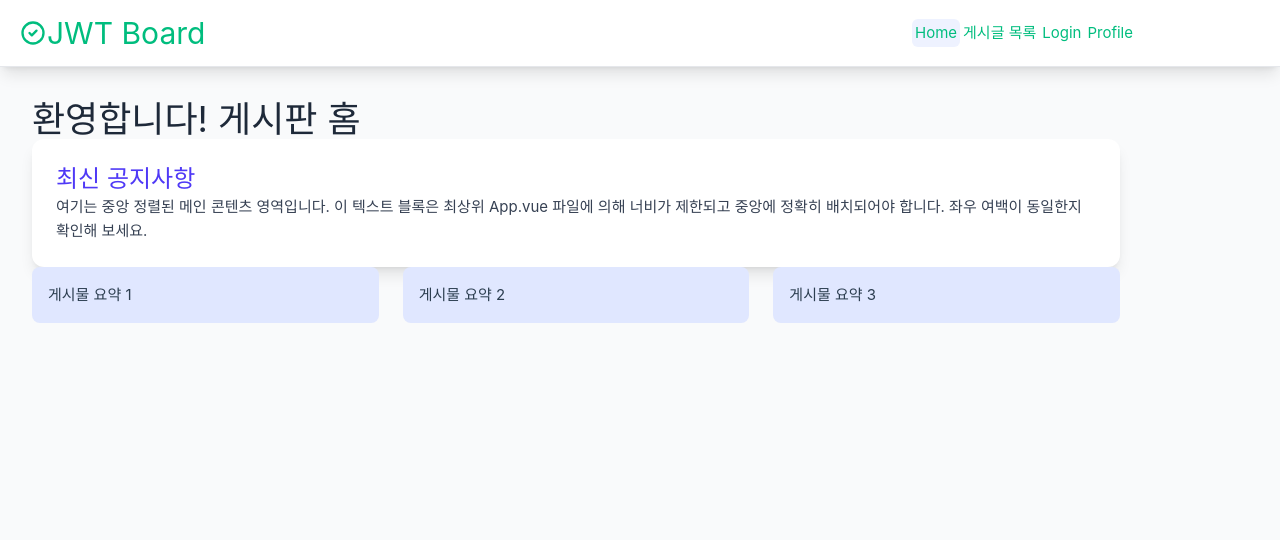
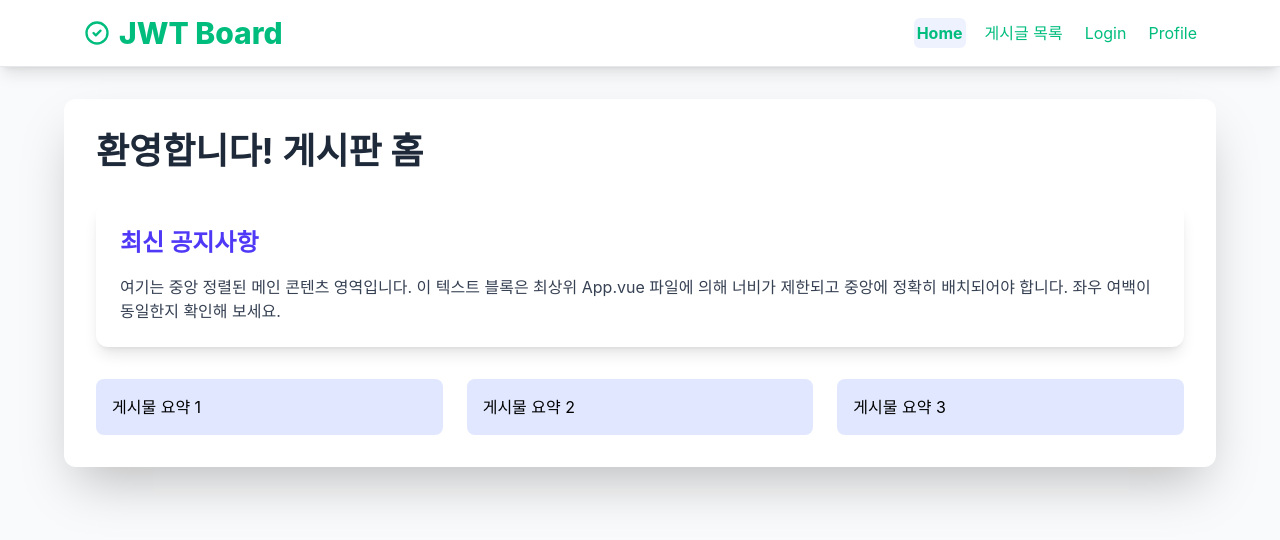
Before and after one commit to eeunha/one, a Vue app in the folder frontend/: page / in a window 1280 px wide. Shown: the top 540 px of the page. Built offline with nearby package versions, Linux system fonts and the light colour scheme.

Commit message:
fix: base.css 제거해서 화면에 중앙정렬

```diff
--- a/frontend/src/App.vue
+++ b/frontend/src/App.vue
@@ -5,64 +5,68 @@ import Navbar from '@/components/Navbar.vue'
 
 <template>
   <!--
-    ROOT CONTAINER FIX:
-    - min-h-screen: 최소한 화면 전체 높이를 채웁니다. (세로 문제 해결)
-    - w-full: 화면 전체 너비를 채웁니다. (가로 문제 해결)
-    - bg-gray-50: 이 전체 영역에 회색 배경을 적용합니다.
-    - 이전의 max-w-7xl, mx-auto, p-8 클래스는 제거되었습니다.
+    ROOT CONTAINER: min-h-screen, w-full, overflow-x-hidden 유지.
+    tailwind의 기본 스타일 리셋 덕분에 이제 깔끔하게 작동합니다.
   -->
-  <div id="app" class="min-h-screen w-full bg-gray-50">
+  <div id="app" class="min-h-screen w-full bg-gray-50 overflow-x-hidden">
 
-    <!--
-      HEADER:
-      - sticky: 상단 고정
-      - w-full: 배경색/그림자를 화면 전체에 늘립니다.
-      - border-b: 깔끔함을 위해 아래쪽에 얇은 경계선을 추가합니다.
-    -->
+    <!-- HEADER: 배경 확장을 위해 w-full 사용 -->
     <header class="bg-white shadow-lg sticky top-0 z-20 w-full border-b border-gray-200">
 
-      <!--
-        HEADER CONTENT WRAPPER:
-        - max-w-6xl: 콘텐츠의 최대 너비를 설정합니다 (976px보다 넓은 1152px).
-        - mx-auto: 콘텐츠를 항상 중앙에 정렬합니다.
-        - px-4 py-3: 좌우/상하 패딩을 추가하여 모바일에서도 보기 좋게 합니다.
-        - flex justify-between items-center: 로고와 내비게이션을 좌우로 분리하고 수직 중앙 정렬합니다.
-      -->
-      <div class="max-w-6xl mx-auto px-4 py-3 flex justify-between items-center">
+      <!-- [CONTENT WRAPPER]: 중앙 정렬 담당 (max-w-6xl, mx-auto, w-full) -->
+      <div class="max-w-6xl mx-auto px-4 py-3 flex justify-between items-center w-full">
 
-        <!-- 로고/제목 디자인 변경 -->
+        <!-- 로고/제목 -->
         <RouterLink to="/" class="flex items-center space-x-2 text-3xl font-extrabold text-indigo-700 hover:text-indigo-900 transition duration-300">
           <svg class="w-7 h-7" fill="none" stroke="currentColor" viewBox="0 0 24 24" xmlns="http://www.w3.org/2000/svg"><path stroke-linecap="round" stroke-linejoin="round" stroke-width="2" d="M9 12l2 2 4-4m6 2a9 9 0 11-18 0 9 9 0 0118 0z"></path></svg>
           <span class="hidden sm:inline">JWT Board</span>
         </RouterLink>
 
-        <!-- Navbar 컴포넌트는 여전히 여기 있습니다. -->
+        <!-- Navbar 컴포넌트 -->
         <Navbar />
       </div>
     </header>
 
-    <!--
-     MAIN CONTENT:
-     - max-w-6xl: 헤더 콘텐츠와 동일한 최대 너비를 사용합니다.
-     - mx-auto: 항상 중앙 정렬됩니다.
-     - mt-8: 헤더와의 간격을 확보했습니다.
-     - p-4 sm:p-8: 전체적으로 충분한 패딩을 제공합니다.
-     - 이 <main> 태그가 회색 배경 영역(app div)의 중앙에 배치됩니다.
-   -->
-    <main class="max-w-6xl mx-auto mt-8 p-4 sm:p-8">
+    <!-- MAIN CONTENT: 중앙 정렬 담당 -->
+    <main class="max-w-6xl mx-auto w-full mt-8 p-4 sm:p-8 bg-white rounded-xl shadow-2xl">
       <RouterView />
     </main>
   </div>
 </template>
 
-<style scoped>
+<!--
+  Global Style Block (base.css 역할을 대체):
+  1. 폰트 설정 (가장 중요)
+  2. 최소한의 html/body 여백 정리 (혹시 모를 브라우저 간섭 방지)
+-->
+<style>
+/* 1. 폰트 설정: 기본 시스템 폰트(Inter)와 함께 한글 폰트를 지정하여 가독성 확보 */
+html {
+  /* Inter, system-ui, Apple Color Emoji, Segoe UI Emoji, Segoe UI Symbol, Noto Color Emoji */
+  font-family: 'Inter', -apple-system, BlinkMacSystemFont, "Segoe UI", Roboto, "Helvetica Neue", Arial, "Noto Sans", sans-serif, "Apple Color Emoji", "Segoe UI Emoji", "Segoe UI Symbol", "Noto Color Emoji";
+}
 
-/*
-  [최종 정리]:
-  - nav와 nav a 관련 CSS는 모두 Navbar.vue의 Tailwind 클래스로 대체되어 제거되었습니다.
-  - 이제 App.vue의 scoped CSS는 line-height와 같이 전역적으로 제어하기 어려운 최소한의 값만 남았습니다.
-*/
-header {
+/* 2. html/body 여백 정리: !important를 제거하고, Tailwind가 기본적으로 제공하는 reset을 신뢰합니다. */
+html, body {
+  margin: 0;
+  padding: 0;
+  width: 100%;
+  /* 스크롤바 튀어나옴 방지를 위해 body 레벨에서 overflow-x 숨김 */
+  overflow-x: hidden;
+}
+
+/* 3. 기타 전역 스타일 */
+header, #app {
   line-height: 1.5;
 }
+
+/* router-link의 white-space: nowrap 스타일은 유지합니다. */
+.router-link-active {
+  white-space: nowrap;
+}
 </style>
+
+<!--
+  scoped 스타일 블록은 내용이 없으므로 삭제합니다.
+  (제거해도 무방하며, 코드를 더 간결하게 만듭니다.)
+-->
--- a/frontend/src/assets/main.css
+++ b/frontend/src/assets/main.css
@@ -1,13 +1,4 @@
-@import './base.css';
 @import "tailwindcss";
-
-/*
-  유틸리티 클래스:
-  #app에 대한 레이아웃 (max-width, grid) 및 body의 flex 설정은
-  모두 Tailwind 클래스로 변환하여 App.vue 템플릿에 직접 적용해야 합니다.
-
-  여기는 순수하게 전역에서 정의되어야 하는 스타일(링크 스타일 등)만 남깁니다.
-*/
 
 a,
 .green {
@@ -22,8 +13,3 @@ a,
     background-color: hsla(160, 100%, 37%, 0.2);
   }
 }
-
-/*
-  이전에 있던 `#app` 및 `@media (min-width: 1024px)` 내의
-  `body`와 `#app` 스타일은 아래 가이드에 따라 템플릿으로 이동합니다.
-*/
```
